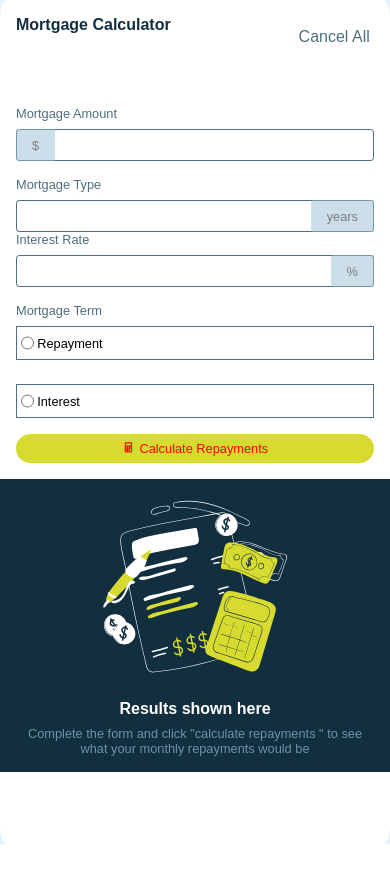
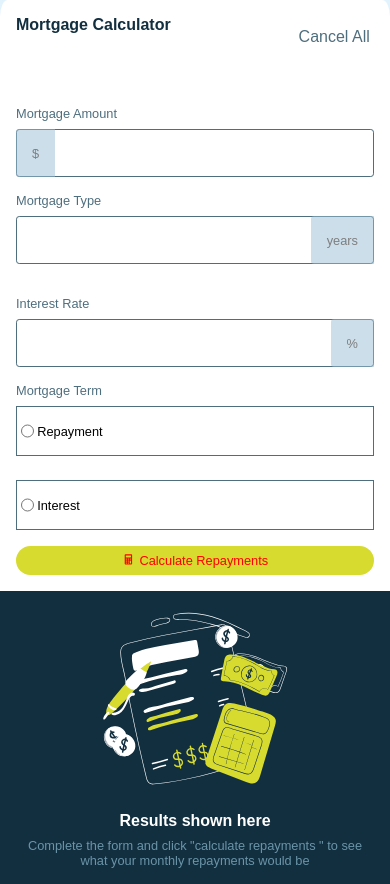
Before and after one commit to Oddisy/mortgage_repayment, a React (Vite) app: page / in a window 390 px wide. Before the commit the page ends 844 px from the top, so only its background shows below. Built offline with nearby package versions, Linux system fonts and the light colour scheme.

Commit message:
updated ui

```diff
--- a/src/component/form.tsx
+++ b/src/component/form.tsx
@@ -44,7 +44,7 @@ const Form = ({
 				/>
 			</div>
 
-			<div className="mortgage-duration--container">
+			<div className="mortgage-duration--container second-container">
 				<Input
 					formInputValue={years || ""}
 					htmlFor="text"
--- a/src/css/form.css
+++ b/src/css/form.css
@@ -77,3 +77,12 @@ form {
 	}
 
 }
+@media screen and (max-width: 430px) {
+
+
+	.mortgage-duration--container.second-container>div:first-child {
+
+		margin-bottom: 2rem;
+	}
+
+}
--- a/src/css/input.css
+++ b/src/css/input.css
@@ -16,3 +16,9 @@
 .form-input-class.right {
 	padding-left: 1%;
 }
+
+@media screen and (max-width: 430px) {
+	.form-input-class {
+		height: 3rem;
+	}
+}
```
